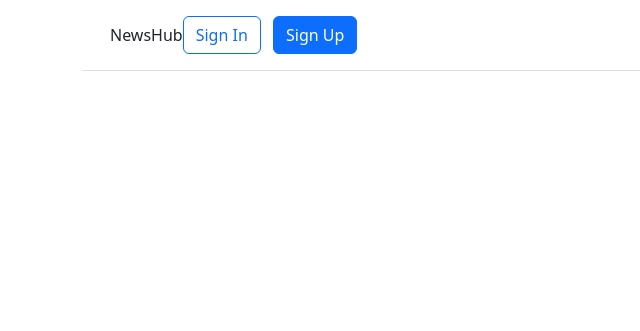
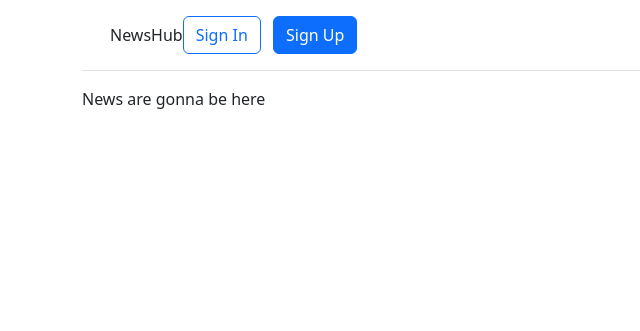
Before and after one commit to John321Blacksmith/news_hub, a Django app: page / in a window 1280 px wide. Shown: the top 331 px of the page, without its empty margins (0-640 px from the left). Run offline with Django 4.2, Linux system fonts and the light colour scheme.

Commit message:
some changes

```diff
--- a/templates/home.html
+++ b/templates/home.html
@@ -1,7 +1,9 @@
 {% extends 'base.html' %}
 
-{% block title %}{% endblock title %}
+{% block title %}News{% endblock title %}
 
 {% block content %}
 
+<p>News are gonna be here</p>
+
 {% endblock content %}
--- a/templates/registration/password_reset_complete.html
+++ b/templates/registration/password_reset_complete.html
@@ -1,6 +1,6 @@
 {% extends 'base.html' %}
 
-{% block title %}{% endblock title %}
+{% block title %}Password Set{% endblock title %}
 
 {% block content %}
 <p>Your password has been set</p>
--- a/templates/registration/password_reset_confirm.html
+++ b/templates/registration/password_reset_confirm.html
@@ -1,6 +1,6 @@
 {% extends 'base.html' %}
 {% load crispy_forms_tags %}
-{% block title %}{% endblock title %}
+{% block title %}Enter Password{% endblock title %}
 
 {% block content %}
 <p>Enter your new password twice as required</p>
--- a/templates/registration/password_reset_done.html
+++ b/templates/registration/password_reset_done.html
@@ -1,6 +1,6 @@
 {% extends 'base.html' %}
 
-{% block title %}{% endblock title %}
+{% block title %}Message Sent{% endblock title %}
 
 {% block content %}
 <p>We've sent you instructions via your email. Open it and follow written instructions.</p>
```
